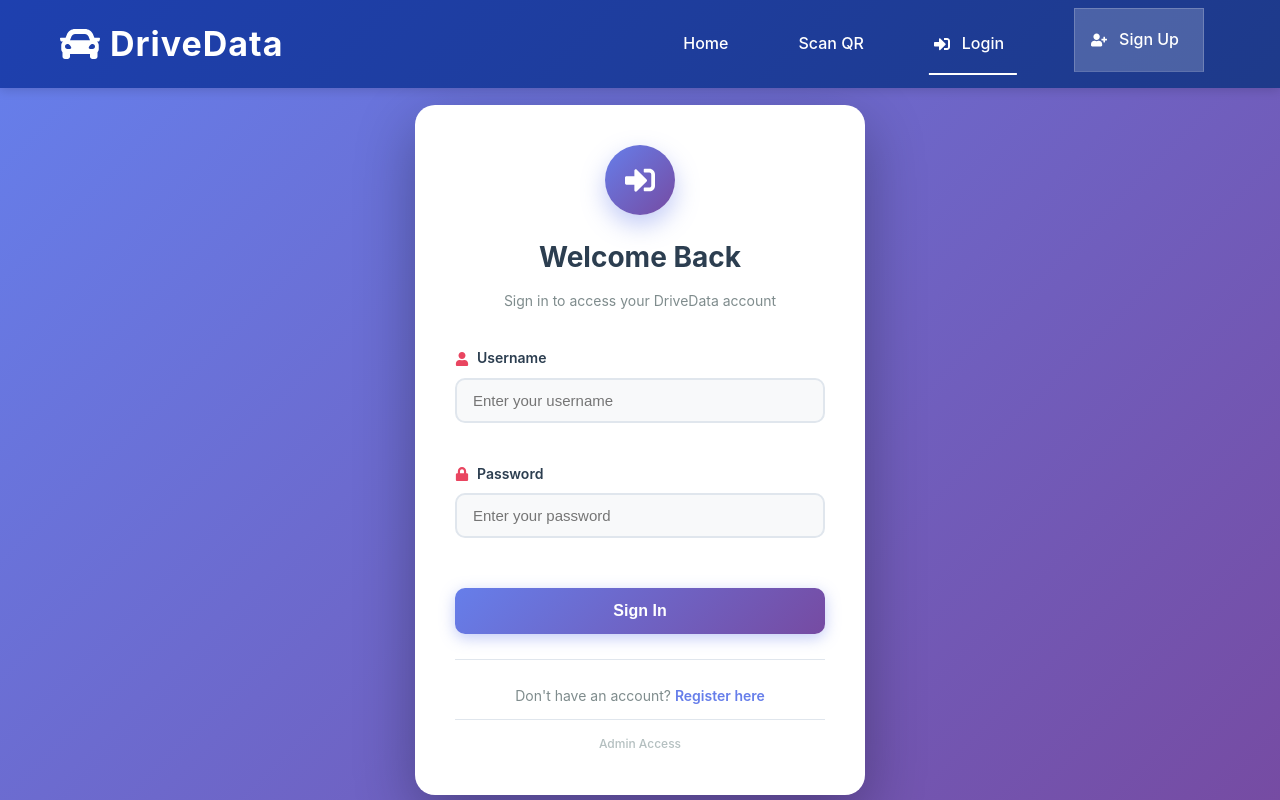
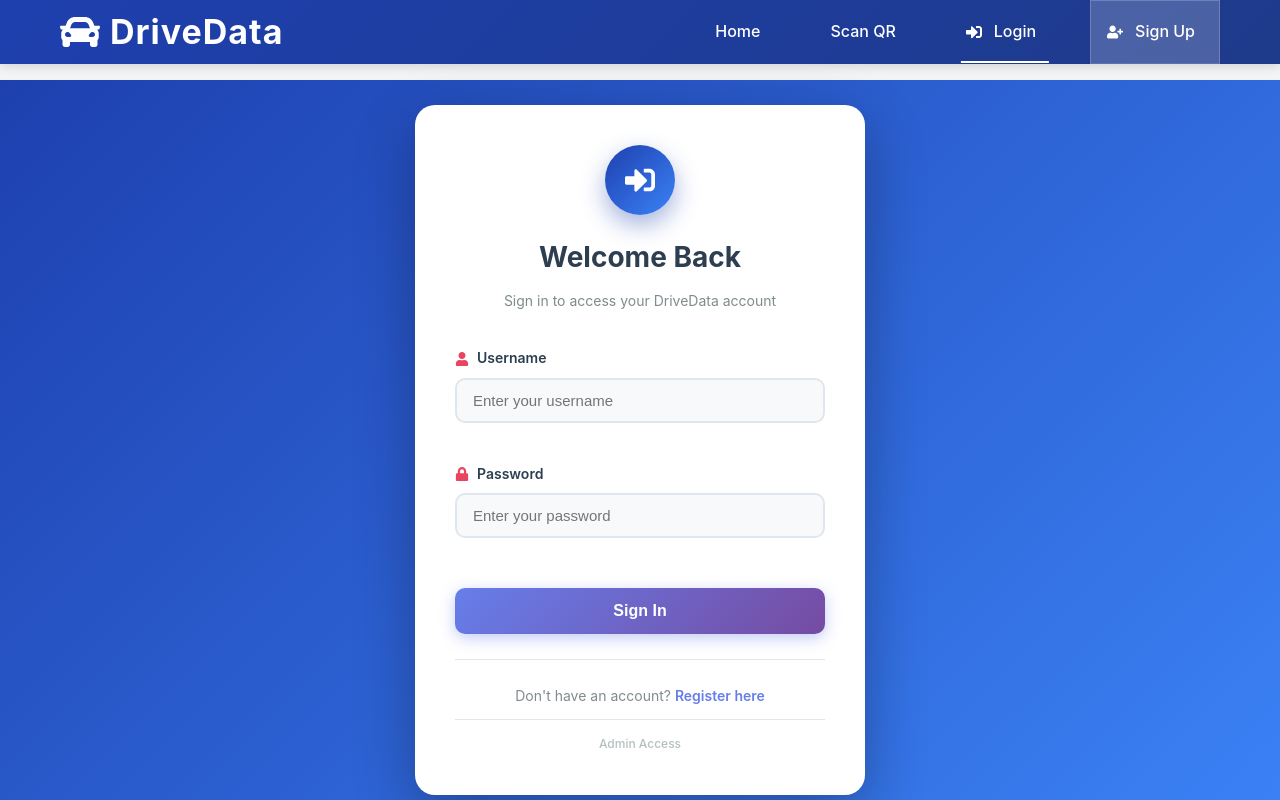
Before and after one commit to AshvekParab7/MADDY, a React (Vite) app in the folder DriveData/frontend/: page /login in a window 1280 px wide. Shown: the top 800 px of the page. Built offline with nearby package versions, Linux system fonts and the light colour scheme; no server answers.

Commit message:
CSS changes

```diff
--- a/DriveData/frontend/src/components/Navbar.css
+++ b/DriveData/frontend/src/components/Navbar.css
@@ -440,8 +440,8 @@
   .signup-link {
     background: rgba(255, 255, 255, 0.15);
     border: 1px solid rgba(255, 255, 255, 0.2);
-    margin: 8px 16px 16px 16px;
-    border-radius: 8px;
+    margin: 0;
+    border-radius: 0;
   }
 }
 
--- a/DriveData/frontend/src/pages/Login.css
+++ b/DriveData/frontend/src/pages/Login.css
@@ -3,7 +3,7 @@
   display: flex;
   align-items: center;
   justify-content: center;
-  background: linear-gradient(135deg, #667eea 0%, #764ba2 100%);
+  background: linear-gradient(135deg, #1e40af 0%, #3b82f6 100%);
   padding: 20px;
 }
 
@@ -36,10 +36,10 @@
   justify-content: center;
   width: 70px;
   height: 70px;
-  background: linear-gradient(135deg, #667eea 0%, #764ba2 100%);
+  background: linear-gradient(135deg, #1e40af 0%, #3b82f6 100%);
   border-radius: 50%;
   margin-bottom: 20px;
-  box-shadow: 0 10px 25px rgba(102, 126, 234, 0.4);
+  box-shadow: 0 10px 25px rgba(30, 64, 175, 0.4);
 }
 
 .login-icon svg {
@@ -82,7 +82,7 @@
 }
 
 .input-icon {
-  color: #667eea;
+  color: #1e40af;
   font-size: 14px;
 }
 
@@ -97,7 +97,7 @@
 }
 
 .form-group input:focus {
-  border-color: #667eea;
+  border-color: #3b82f6;
   background: white;
   box-shadow: 0 0 0 4px rgba(102, 126, 234, 0.1);
 }
--- a/DriveData/frontend/src/pages/Signup.css
+++ b/DriveData/frontend/src/pages/Signup.css
@@ -3,7 +3,7 @@
   display: flex;
   align-items: center;
   justify-content: center;
-  background: linear-gradient(135deg, #667eea 0%, #764ba2 100%);
+  background: linear-gradient(135deg, #1e40af 0%, #3b82f6 100%);
   padding: 20px;
 }
 
@@ -36,10 +36,10 @@
   justify-content: center;
   width: 70px;
   height: 70px;
-  background: linear-gradient(135deg, #667eea 0%, #764ba2 100%);
+  background: linear-gradient(135deg, #1e40af 0%, #3b82f6 100%);
   border-radius: 50%;
   margin-bottom: 20px;
-  box-shadow: 0 10px 25px rgba(102, 126, 234, 0.4);
+  box-shadow: 0 10px 25px rgba(30, 64, 175, 0.4);
 }
 
 .signup-icon svg {
@@ -95,8 +95,8 @@
 }
 
 .photo-upload-container:hover {
-  border-color: #667eea;
-  background: #f8f9ff;
+  border-color: #3b82f6;
+  background: #dbeafe;
 }
 
 .photo-placeholder {
```
